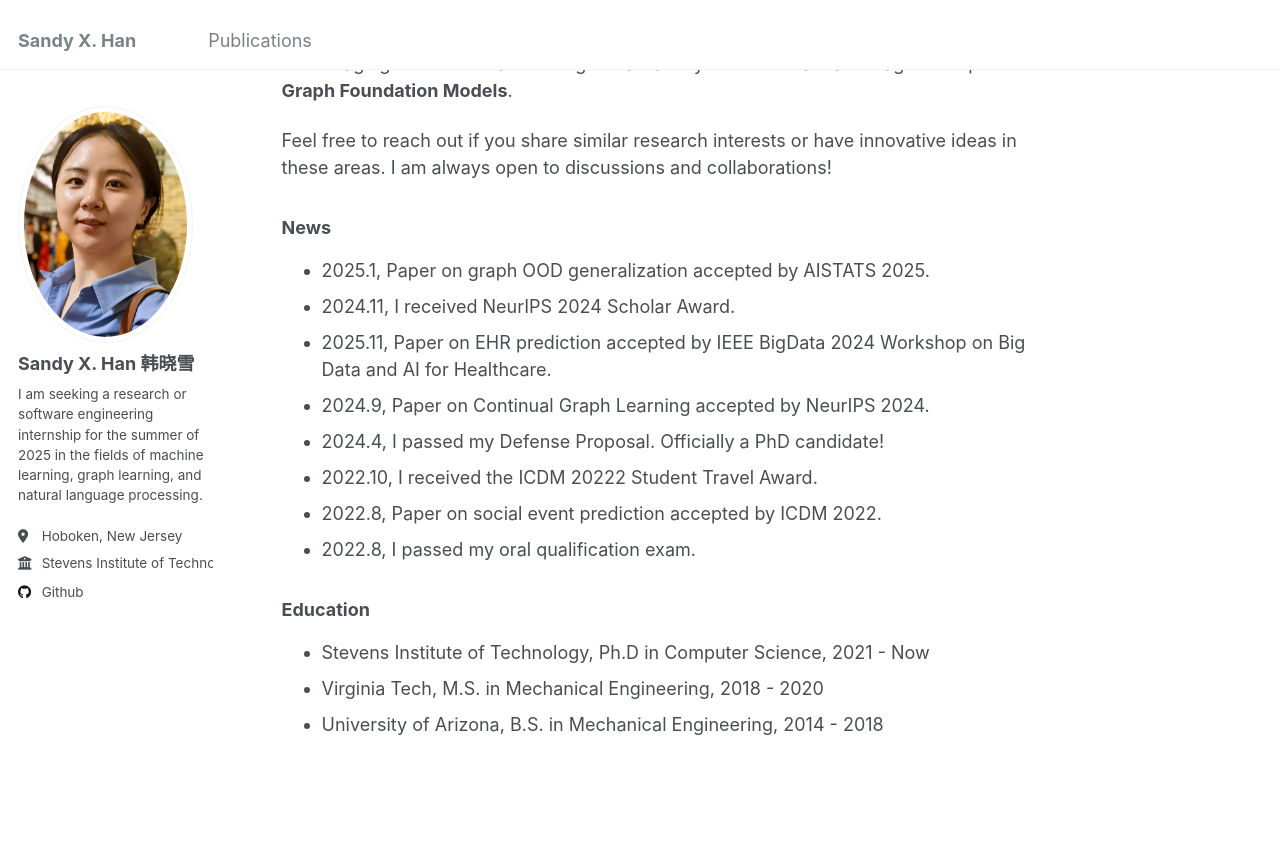
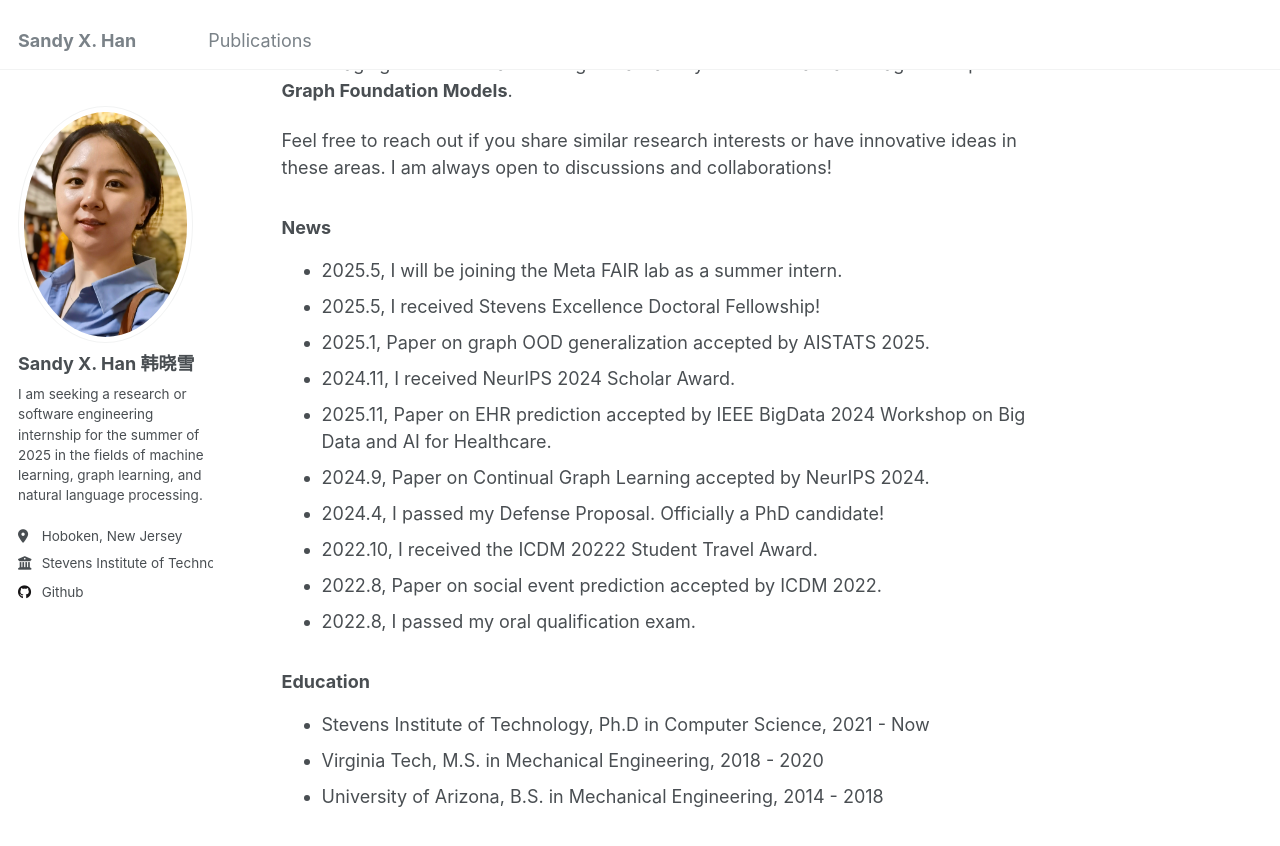
Before and after one commit to hanxiaoxue114/hanxiaoxue114.github.io, a Jekyll site: the page built from _pages/about.md, in a window 1280 px wide and 900 px high, scrolled down 496 px. Shown: the top 846 px of the window. Built offline with Jekyll 4.4.1, drawn with Linux system fonts in a browser that asks for light colours.

Commit message:
Update about.md

```diff
--- a/_pages/about.md
+++ b/_pages/about.md
@@ -16,6 +16,8 @@ With the rapid advancements in **Large Language Models (LLMs)**, I see immense p
 Feel free to reach out if you share similar research interests or have innovative ideas in these areas. I am always open to discussions and collaborations!
 
 ### News
+* 2025.5, I will be joining the Meta FAIR lab as a summer intern.
+* 2025.5, I received Stevens Excellence Doctoral Fellowship!
 * 2025.1, Paper on graph OOD generalization accepted by AISTATS 2025.
 * 2024.11, I received NeurIPS 2024 Scholar Award.
 * 2025.11, Paper on EHR prediction accepted by IEEE BigData 2024 Workshop on Big Data and AI for Healthcare.
```
